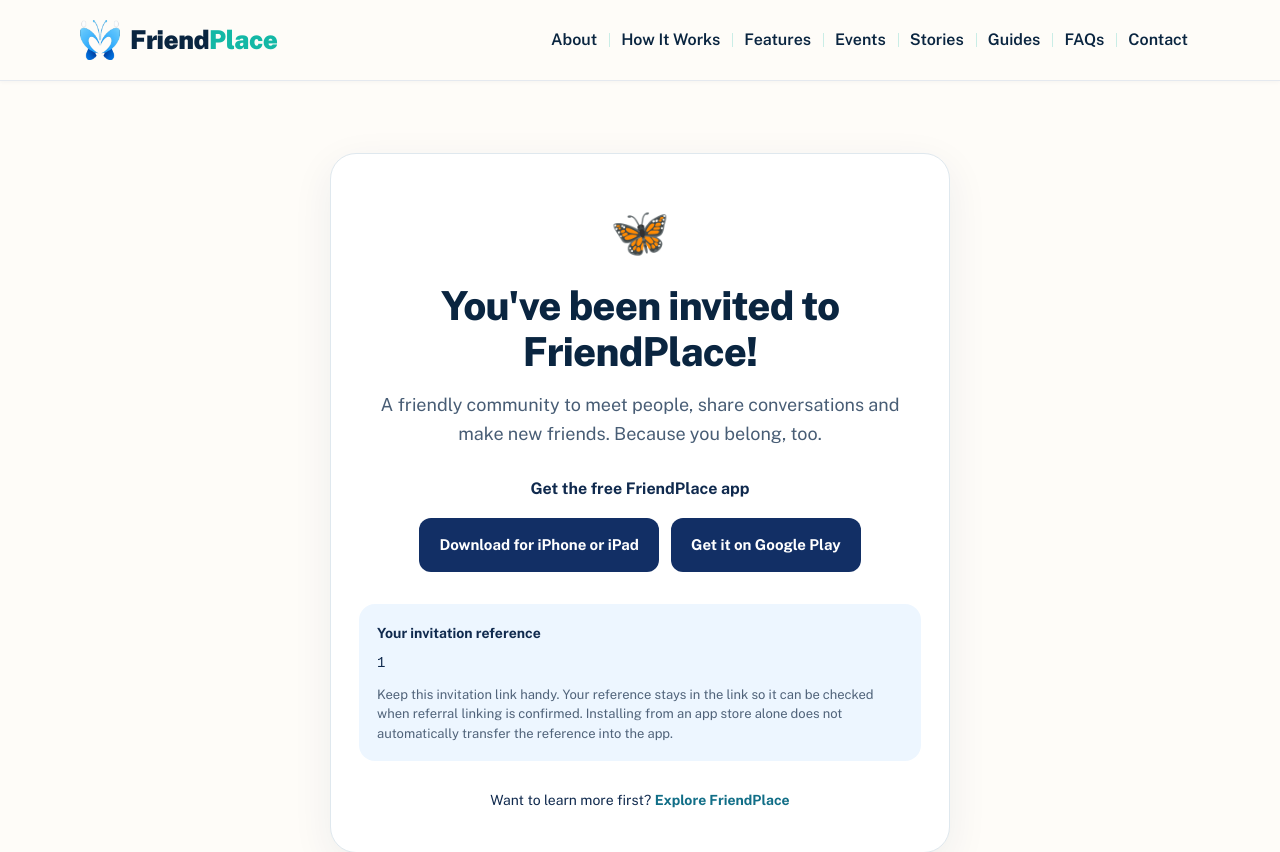
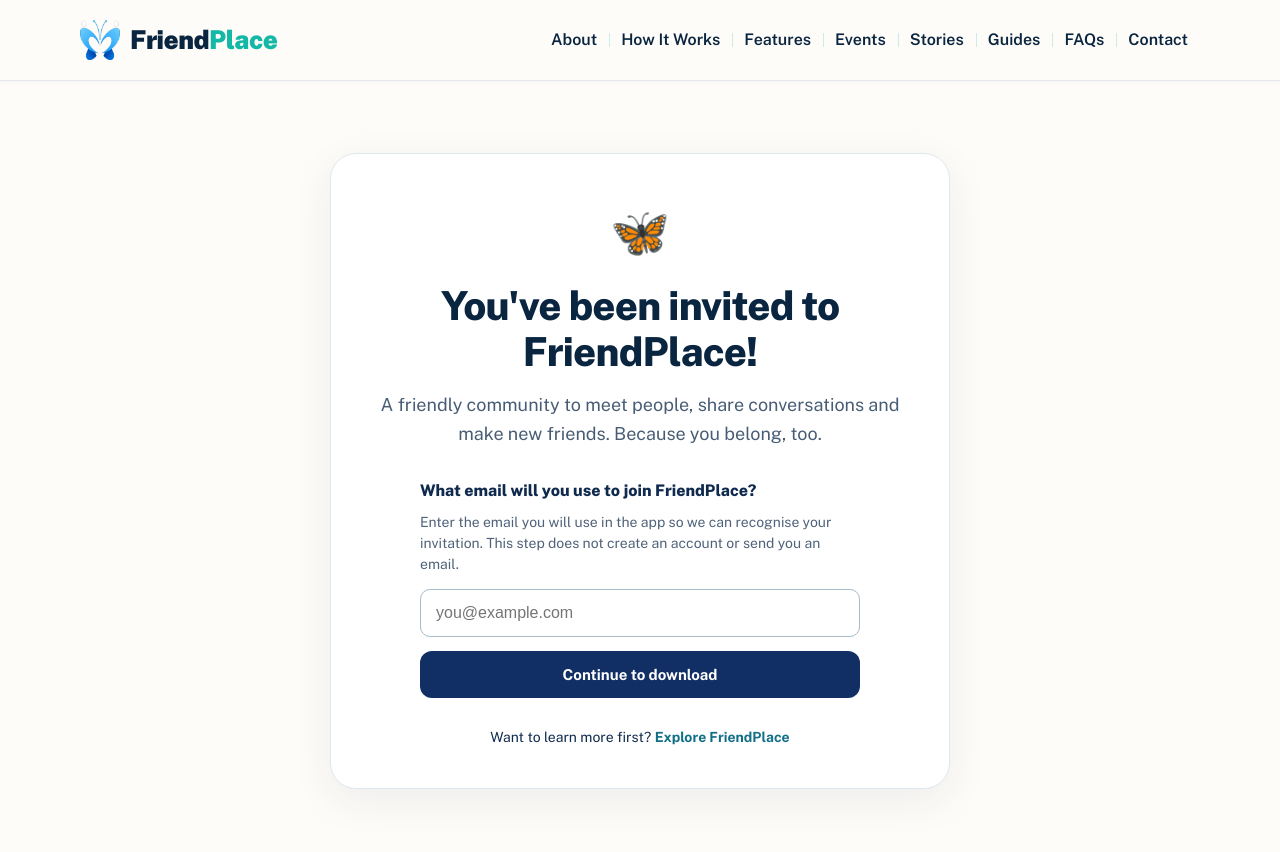
Before and after one commit to garrywills-gif/friendplace-website, a Next.js app: page /invite/1 in a window 1280 px wide. Shown: the top 852 px of the page. Built offline with nearby package versions, Linux system fonts and the light colour scheme.

Commit message:
Connect invitation landing to secure email-intent step

```diff
--- a/app/invite/[code]/page.tsx
+++ b/app/invite/[code]/page.tsx
@@ -1,25 +1,19 @@
 import type { Metadata } from 'next';
 import Link from 'next/link';
 import { notFound } from 'next/navigation';
-
-const APPLE_STORE = 'https://apps.apple.com/au/app/id6796969555';
-const GOOGLE_PLAY = 'https://play.google.com/store/apps/details?id=au.com.friendplace.app';
+import InviteEmailStep from './InviteEmailStep';
 
 type Props = { params: { code: string } };
 
-export function generateMetadata({ params }: Props): Metadata {
-  return {
-    title: 'Your FriendPlace invitation',
-    description: 'Someone has invited you to join FriendPlace. Download the free app to get started.',
-    robots: { index: false, follow: false },
-  };
-}
+export const metadata: Metadata = {
+  title: 'Your FriendPlace invitation',
+  description: 'Someone has invited you to join FriendPlace. Download the free app to get started.',
+  robots: { index: false, follow: false },
+};
 
 export default function InviteDownloadPage({ params }: Props) {
-  const code = decodeURIComponent(params.code || '').trim();
-  // Referrals use opaque invitation identifiers; never interpret them as
-  // paths, inject them into store URLs, or expose them to external sites.
-  if (!code || code.length > 128 || !/^[A-Za-z0-9_-]+$/.test(code)) notFound();
+  const code = params.code || '';
+  if (!/^[A-Za-z0-9_-]{1,128}$/.test(code)) notFound();
 
   return (
     <main style={{ minHeight: '100vh', background: '#FEFCF8', color: '#102A4E', padding: '72px 20px' }}>
@@ -32,24 +26,11 @@ export default function InviteDownloadPage({ params }: Props) {
         <h1 style={{ fontSize: 'clamp(28px, 5vw, 40px)', lineHeight: 1.15, margin: '0 0 16px' }}>
           You've been invited to FriendPlace!
         </h1>
-        <p style={{ fontSize: 18, lineHeight: 1.6, color: '#485D75', margin: '0 0 28px' }}>
+        <p style={{ fontSize: 18, lineHeight: 1.6, color: '#485D75', margin: 0 }}>
           A friendly community to meet people, share conversations and make new friends.
           Because you belong, too.
         </p>
-        <p style={{ fontSize: 16, fontWeight: 700, marginBottom: 16 }}>Get the free FriendPlace app</p>
-        <div style={{ display: 'flex', flexWrap: 'wrap', justifyContent: 'center', gap: 12 }}>
-          <a href={APPLE_STORE} rel="noopener noreferrer" style={buttonStyle}>Download for iPhone or iPad</a>
-          <a href={GOOGLE_PLAY} rel="noopener noreferrer" style={buttonStyle}>Get it on Google Play</a>
-        </div>
-        <div style={{ background: '#EDF6FF', borderRadius: 16, padding: 18, marginTop: 32, textAlign: 'left' }}>
-          <p style={{ margin: '0 0 8px', fontSize: 14, fontWeight: 700 }}>Your invitation reference</p>
-          <p style={{ margin: 0, overflowWrap: 'anywhere', fontFamily: 'monospace', fontSize: 14 }}>{code}</p>
-          <p style={{ margin: '10px 0 0', fontSize: 13, lineHeight: 1.5, color: '#50637A' }}>
-            Keep this invitation link handy. Your reference stays in the link so it can be checked
-            when referral linking is confirmed. Installing from an app store alone does not
-            automatically transfer the reference into the app.
-          </p>
-        </div>
+        <InviteEmailStep code={code} />
         <p style={{ margin: '28px 0 0', fontSize: 14 }}>
           Want to learn more first? <Link href="/" style={{ color: '#116E87', fontWeight: 700 }}>Explore FriendPlace</Link>
         </p>
@@ -57,9 +38,3 @@ export default function InviteDownloadPage({ params }: Props) {
     </main>
   );
 }
-
-const buttonStyle: React.CSSProperties = {
-  display: 'inline-block', padding: '15px 20px', borderRadius: 12,
-  background: '#122F65', color: '#FFF', fontWeight: 700,
-  fontSize: 15, textDecoration: 'none',
-};
```
